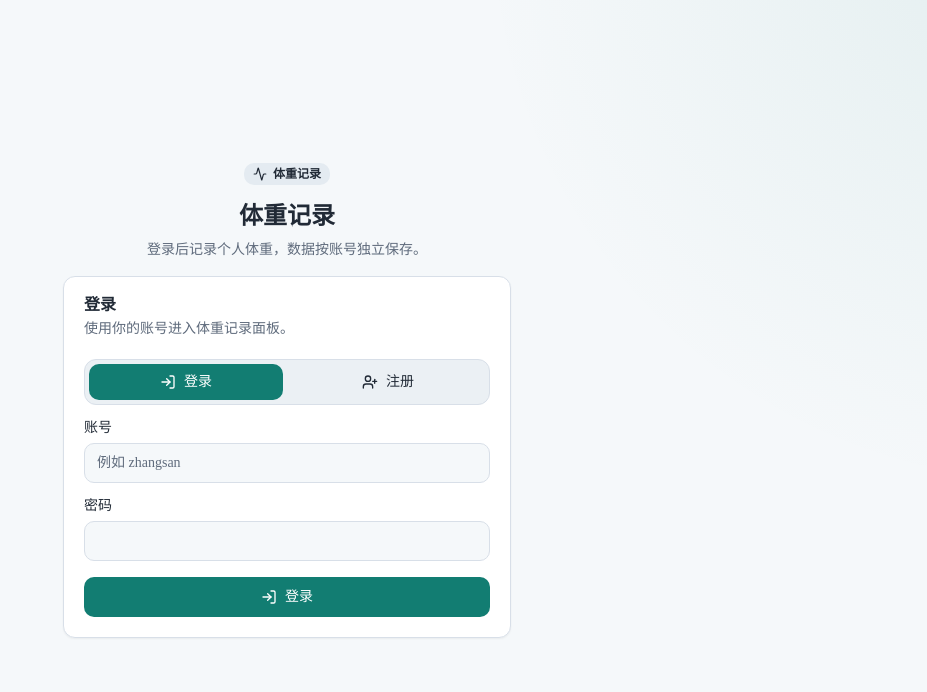
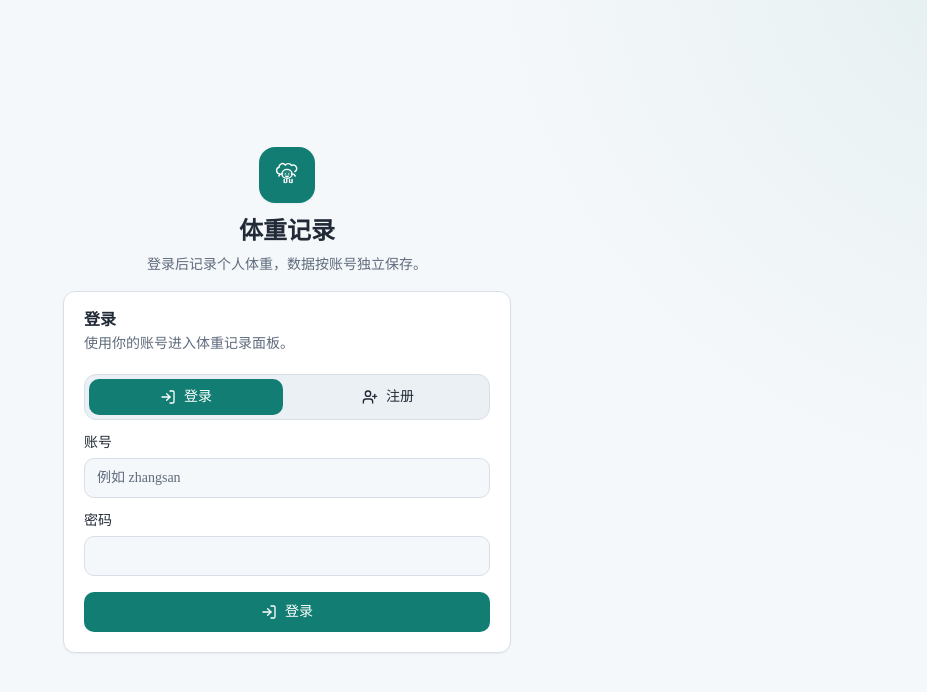
Before and after one commit to xy3082043438/weight, a Next.js app: page / in a window 1280 px wide. Shown: the top 692 px of the page, without its empty margins (353-1280 px from the left). Built offline with nearby package versions, Linux system fonts and the light colour scheme; no server answers; the database is empty.

Commit message:
新增logo

```diff
--- a/app/layout.tsx
+++ b/app/layout.tsx
@@ -17,6 +17,13 @@ export const metadata: Metadata = {
   title: "体重记录",
   description: "响应式体重记录与趋势可视化网站。",
   manifest: "/manifest.json",
+  icons: {
+    icon: [
+      { url: "/favicon.svg", type: "image/svg+xml" },
+      { url: "/icons/icon.svg", type: "image/svg+xml" },
+    ],
+    apple: "/icons/icon.svg",
+  },
   appleWebApp: {
     capable: true,
     title: "体重记录",
--- a/components/auth-form.tsx
+++ b/components/auth-form.tsx
@@ -1,7 +1,8 @@
 "use client";
 
 import { useState, useTransition } from "react";
-import { Activity, Loader2, LogIn, UserPlus } from "lucide-react";
+import { Loader2, LogIn, UserPlus } from "lucide-react";
+import { SheepMark } from "@/components/sheep-mark";
 import { Button } from "@/components/ui/button";
 import {
   Card,
@@ -12,7 +13,6 @@ import {
 } from "@/components/ui/card";
 import { Input } from "@/components/ui/input";
 import { Label } from "@/components/ui/label";
-import { Badge } from "@/components/ui/badge";
 
 export function AuthForm({ error }: { error?: string }) {
   const [mode, setMode] = useState<"login" | "register">("login");
@@ -51,10 +51,9 @@ export function AuthForm({ error }: { error?: string }) {
     <main className="flex min-h-screen items-center justify-center px-4 py-8">
       <div className="w-full max-w-md space-y-4">
         <div className="space-y-3 text-center">
-          <Badge variant="secondary" className="mx-auto gap-1.5">
-            <Activity className="h-3.5 w-3.5" />
-            体重记录
-          </Badge>
+          <div className="mx-auto flex h-14 w-14 items-center justify-center rounded-2xl bg-primary text-primary-foreground shadow-sm">
+            <SheepMark className="h-9 w-9 text-primary-foreground" />
+          </div>
           <div>
             <h1 className="text-2xl font-semibold tracking-normal">体重记录</h1>
             <p className="mt-2 text-sm text-muted-foreground">
--- a/components/weight-dashboard.tsx
+++ b/components/weight-dashboard.tsx
@@ -36,7 +36,6 @@ import { Card, CardContent, CardDescription, CardHeader, CardTitle } from "@/com
 import { Input } from "@/components/ui/input";
 import { Label } from "@/components/ui/label";
 import { Textarea } from "@/components/ui/textarea";
-import { Badge } from "@/components/ui/badge";
 import { SheepMark } from "@/components/sheep-mark";
 import { WeightOcrButton } from "@/components/weight-ocr-button";
 import { AiChatWidget } from "@/components/ai-chat-widget";
@@ -399,11 +398,10 @@ export function WeightDashboard({ entries, stats, user, error }: Props) {
       <section className="border-b bg-card/70 backdrop-blur-sm">
         <div className="mx-auto flex w-full max-w-7xl flex-col gap-5 px-4 py-5 sm:px-6 lg:px-8">
           <div className="flex flex-col gap-4 md:flex-row md:items-end md:justify-between">
-            <div className="space-y-2">
-              <Badge variant="secondary" className="w-fit gap-1.5">
-                <Scale className="h-3.5 w-3.5" />
-                体重记录
-              </Badge>
+            <div className="flex items-center gap-3">
+              <div className="flex h-12 w-12 shrink-0 items-center justify-center rounded-xl bg-primary text-primary-foreground shadow-sm">
+                <SheepMark className="h-8 w-8 text-primary-foreground" />
+              </div>
               <div>
                 <h1 className="text-2xl font-semibold tracking-tight sm:text-3xl">
                   体重记录
```
Also changed, not shown: public/icons/icon.svg, 1 other file (tests, documents, lock files or other folders).
